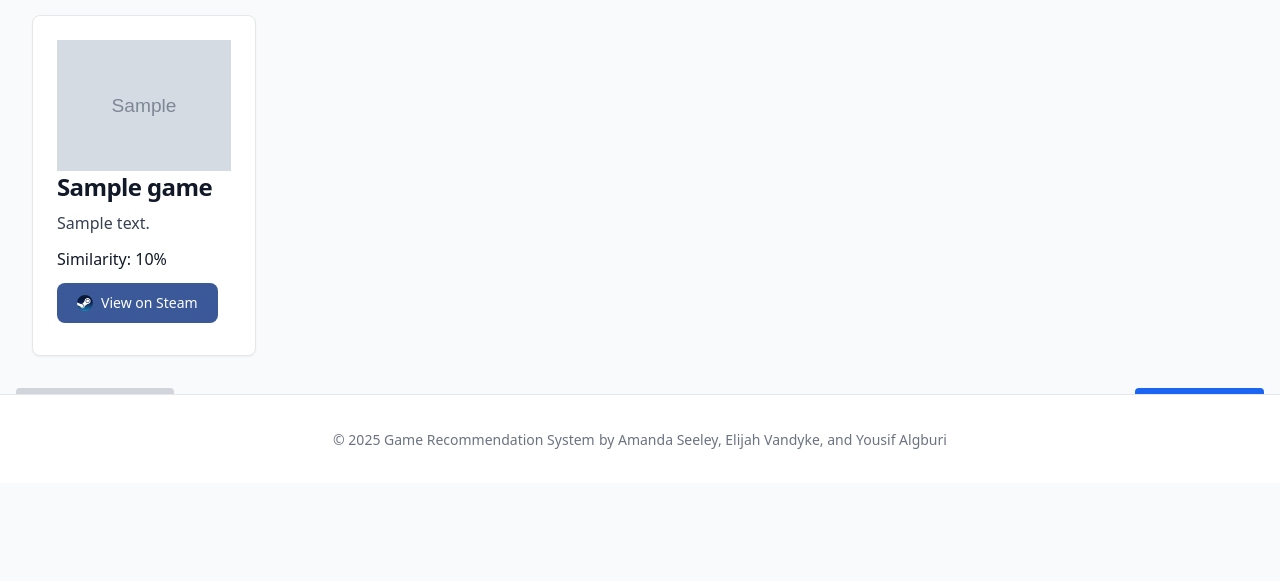
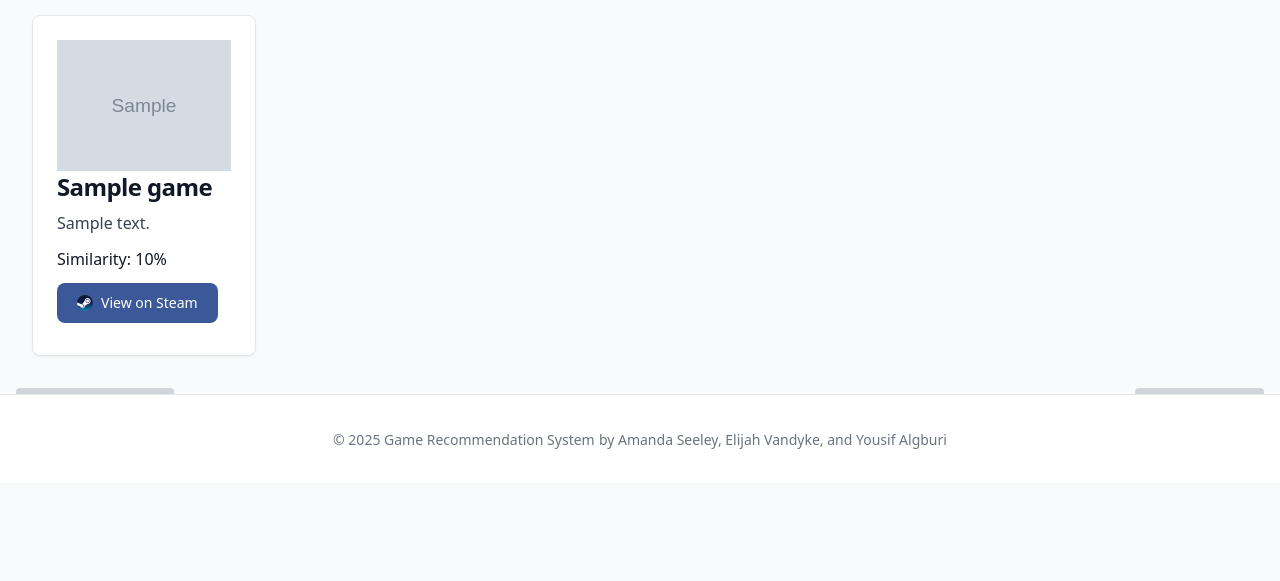
Before and after one commit to aseeley3/GameRecommendationSystem, a Flask app: template app/templates/select_favorites.html in a window 1280 px wide. Shown: the part 317-898 px from the top of the page. Run offline with Flask 3, Linux system fonts and the light colour scheme; the template is opened without the code that fills it: most values are stand-ins (such as "Sample title", 1, 10 or a date in 2020); grey boxes marked "Sample" are stand-in pictures; style sheets or scripts are compiled from the project's sources; parts of the project's set-up code (start-up, migrations or seed data) failed here and were passed over; some libraries are stand-ins or nearby versions.

Commit message:
Bug fixes

```diff
--- a/app/routes/main.py
+++ b/app/routes/main.py
@@ -122,8 +122,6 @@ def select_favorites():
     else:
         # For GET requests, get offset from query params
         offset = int(request.args.get('offset', 0))
-        if 'name' in request.args:
-            offset = 0
 
     # Filter games by name if present
     if name_filter:
--- a/app/templates/select_favorites.html
+++ b/app/templates/select_favorites.html
@@ -47,15 +47,15 @@
 
 <div class="flex justify-between mt-4">
   {% if previous_offset is not none %}
-    <a href="?offset={{ previous_offset }}{% if current_platform %}&platform={{ current_platform }}{% endif %}{% if current_genre and current_genre != 'all' %}&genre={{ current_genre }}{% endif %}" class="px-4 py-2 bg-gray-300 hover:bg-gray-400 rounded text-black">
-      ← Previous Page
+<a href="{{ url_for('main.select_favorites', offset=previous_offset, platform=current_platform, genre=current_genre if current_genre != 'all' else None, name=name_filter if name_filter else None) }}" class="px-4 py-2 bg-gray-300 hover:bg-gray-400 rounded text-black">
+  ← Previous Page
     </a>
   {% else %}
     <span></span>
   {% endif %}
 
   {% if next_offset is not none %}
-    <a href="?offset={{ next_offset }}{% if current_platform %}&platform={{ current_platform }}{% endif %}{% if current_genre and current_genre != 'all' %}&genre={{ current_genre }}{% endif %}" class="px-4 py-2 bg-blue-600 hover:bg-blue-700 rounded text-white">
+<a href="{{ url_for('main.select_favorites', offset=next_offset, platform=current_platform, genre=current_genre if current_genre != 'all' else None, name=name_filter if name_filter else None) }}" class="px-4 py-2 bg-gray-300 hover:bg-gray-400 rounded text-black">
       Next Page →
     </a>
   {% endif %}
```
